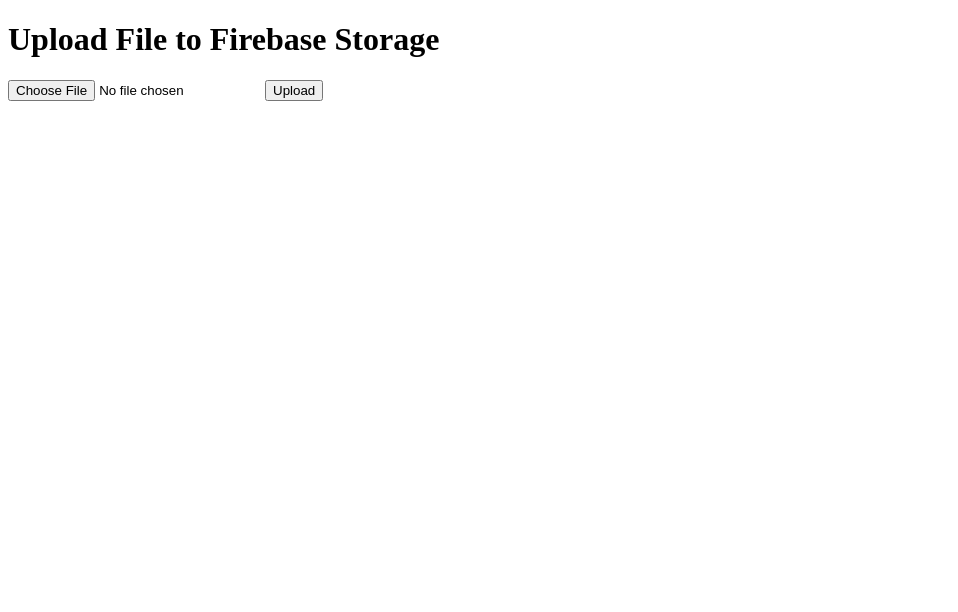
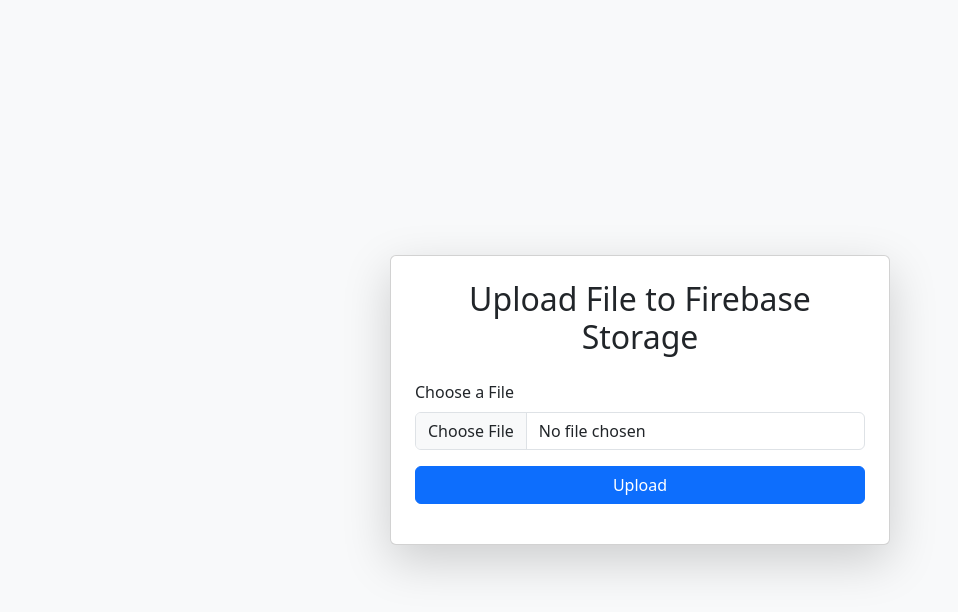
Before and after one commit to hidecard/FB-Test, a plain HTML site: page index.html in a window 1280 px wide. Shown: the whole page, without its empty margins (0-958 px from the left). Drawn offline with nearby package versions, Linux system fonts and the light colour scheme.

Commit message:
final test

```diff
--- a/index.html
+++ b/index.html
@@ -1,16 +1,36 @@
 <!DOCTYPE html>
 <html lang="en">
+
 <head>
   <meta charset="UTF-8">
   <meta name="viewport" content="width=device-width, initial-scale=1.0">
   <title>Firebase File Upload</title>
+
+  <!-- Bootstrap 5 CDN for styling -->
+  <link href="https://cdn.jsdelivr.net/npm/bootstrap@5.3.0-alpha1/dist/css/bootstrap.min.css" rel="stylesheet">
+
 </head>
-<body>
-  <h1>Upload File to Firebase Storage</h1>
-  <input type="file" id="fileInput" />
-  <button id="uploadButton">Upload</button>
-  <p id="status"></p>
 
+<body class="bg-light">
+  <div class="container d-flex flex-column justify-content-center align-items-center min-vh-100">
+    <div class="card shadow-lg p-4" style="max-width: 500px; width: 100%;">
+      <h2 class="card-title text-center mb-4">Upload File to Firebase Storage</h2>
+
+      <div class="mb-3">
+        <label for="fileInput" class="form-label">Choose a File</label>
+        <input type="file" id="fileInput" class="form-control" />
+      </div>
+
+      <button id="uploadButton" class="btn btn-primary w-100">Upload</button>
+
+      <div id="status" class="mt-3 text-center"></div>
+    </div>
+  </div>
+
+  <!-- Bootstrap 5 JS & Popper.js (required for some components) -->
+  <script src="https://cdn.jsdelivr.net/npm/@popperjs/core@2.11.6/dist/umd/popper.min.js"></script>
+  <script src="https://cdn.jsdelivr.net/npm/bootstrap@5.3.0-alpha1/dist/js/bootstrap.min.js"></script>
   <script type="module" src="./app.js"></script>
 </body>
+
 </html>
```
